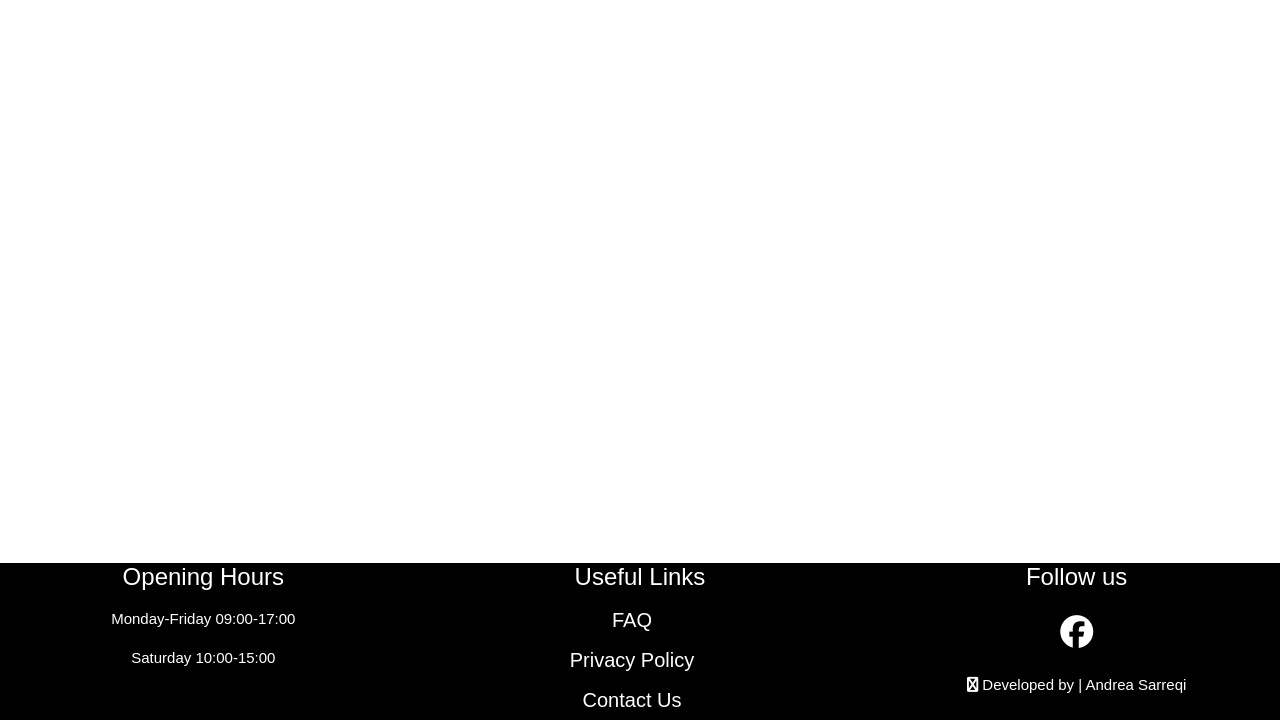
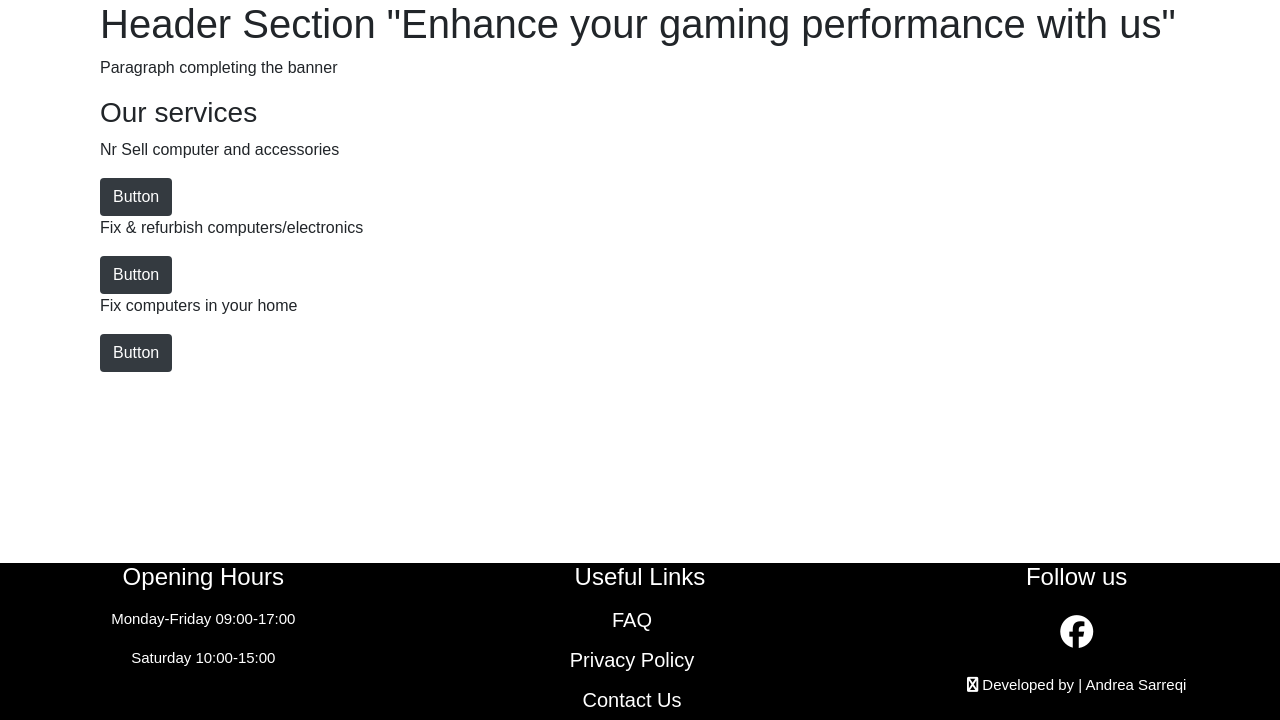
Before and after one commit to andreasarreqi/PcHub, a Django app: page / in a window 1280 px wide. Shown: the part 80-800 px from the top of the page. Run offline with Django 3.2, Linux system fonts and the light colour scheme; some libraries are stand-ins or nearby versions.

Commit message:
Adding a layout of future sections in the home page

```diff
--- a/home/templates/home/index.html
+++ b/home/templates/home/index.html
@@ -3,7 +3,20 @@
 
 
 {% block content %}
-<div class="container">
+<section class="slide-top">
+<div class="">
+    <h1> Header Section "Enhance your gaming performance with us"</h1>
+    <p>Paragraph completing  the banner</p>
 </div>
+</section>
 
+<section class="slide-top">
+    <h3>Our services</h3>
+    <p> Nr Sell computer and accessories</p>
+    <button class="btn lg bg-dark text-white">Button</button>
+    <p> Fix & refurbish computers/electronics</p>
+    <button class="btn lg bg-dark text-white">Button</button>
+    <p> Fix computers in your home </p>
+    <button class="btn lg bg-dark text-white">Button</button>
+</section>
 {% endblock %}
--- a/static/css/base.css
+++ b/static/css/base.css
@@ -1,11 +1,14 @@
 * {
-    margin: 0;
-    padding: 0;
     font-family: 'Ubuntu', sans-serif;
 }
 
+main {
+    margin-top: 80px;
+    padding: 100px;
+}
+
 /*--------------------------------------------- Footer styling*/
-.fixed-bottom  {
+.fixed-bottom {
     background-color: black;
     font-size: 15px;
 }
@@ -14,6 +17,7 @@ a {
     text-decoration: none;
     color: white;
 }
+
 a:hover {
     color: blue;
 }
@@ -21,3 +25,30 @@ a:hover {
 .my-3 {
     font-size: 33px;
 }
+
+/*---------------------------------- Slide top class*/
+.slide-top {
+    animation: slide-top 0.5s cubic-bezier(0.250, 0.460, 0.450, 0.940) both;
+}
+
+/* ----------------------------------------------
+ * Generated by Animista on 2023-7-10 23:16:17
+ * Licensed under FreeBSD License.
+ * See http://animista.net/license for more info.
+ * w: http://animista.net, t: @cssanimista
+ * ---------------------------------------------- */
+
+/**
+ * ----------------------------------------
+ * animation slide-top
+ * ----------------------------------------
+ */
+@keyframes slide-top {
+    0% {
+        transform: translateY(0);
+    }
+
+    100% {
+        transform: translateY(-100px);
+    }
+}
--- a/templates/base.html
+++ b/templates/base.html
@@ -45,7 +45,7 @@
     <!--Header Containing the Logo ,Search bar , Account logo and bag logo-->
 
     <header class="fixed-top">
-        <nav class="navbar navbar-expand-lg navbar-dark bg-dark">
+        <nav class="navbar navbar-expand-lg navbar-dark bg-dark ">
             <a class="navbar-brand mb-0 h1" href="#">Pc Hub</a>
             <button class="navbar-toggler" type="button" data-toggle="collapse" data-target="#navbarSupportedContent"
                 aria-controls="navbarSupportedContent" aria-expanded="false" aria-label="Toggle navigation">
```
Also changed, not shown: media/gaming hero image.jpg (deleted), media/gaming laptop.jpg (deleted), media/gaming monitor.jpg (deleted), media/gaming pc.jpg (deleted).
